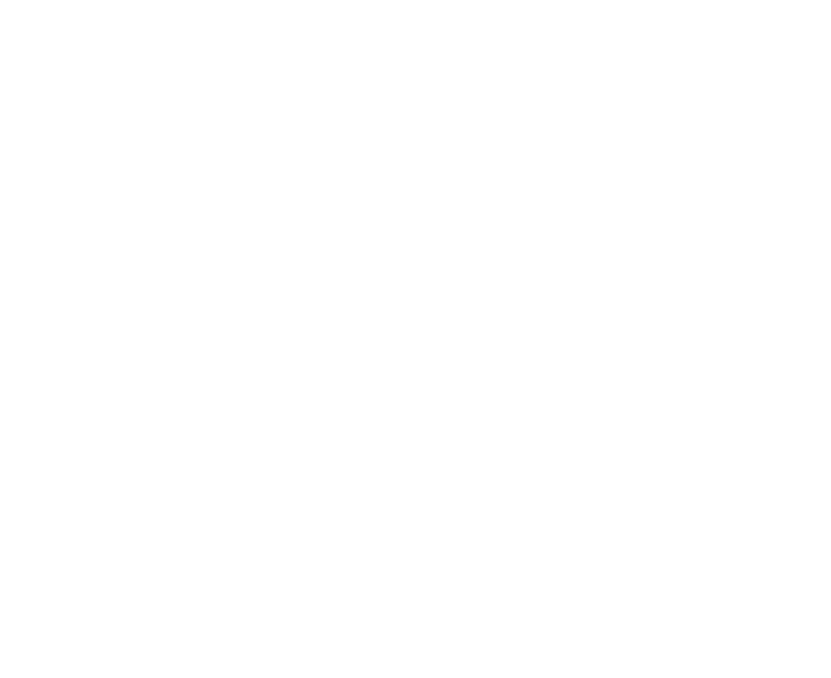
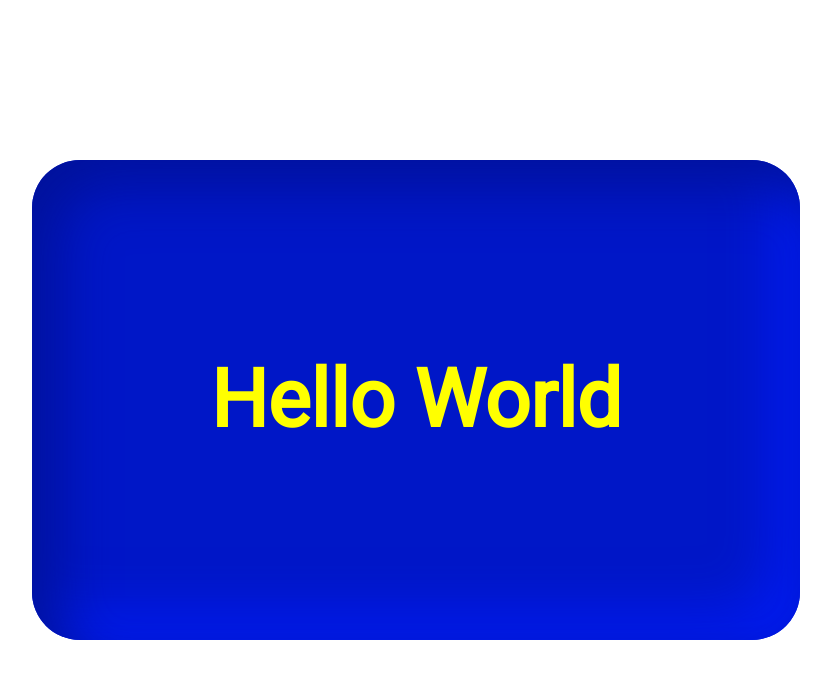
Before and after one commit to takanbi/WEBD2121Fall2022, a plain HTML site: page week2/index.html in a window 1280 px wide. Shown: the whole page, without its empty margins (224-1055 px from the left). Drawn offline with Linux system fonts and the light colour scheme.

Commit message:
added stuff

```diff
--- /dev/null
+++ b/week2/css/mystyles.css
@@ -0,0 +1,55 @@
+@import url("https://fonts.googleapis.com/css2?family=Roboto&display=swap");
+* {
+  padding: 0;
+  margin: 0;
+  box-sizing: border-box;
+}
+#div1 {
+  width: 100%;
+  height: 100vh;
+  display: flex;
+  justify-content: center;
+  align-items: center;
+}
+#section1 {
+  display: flex;
+  justify-content: center;
+  align-items: center;
+  width: 60%;
+  height: 60%;
+  border-radius: 48px;
+  background: #0017c7;
+  box-shadow: inset 26px 26px 56px #00129b, inset -26px -26px 56px #001cf3;
+}
+
+
+@-webkit-keyframes moveH1 {
+  from {
+    top: -100vh;
+  }
+  to {
+    top: 0;
+  }
+}
+
+
+@keyframes moveH1 {
+  from {
+    top: -100vh;
+  }
+  to {
+    top: 0;
+  }
+}
+#heading1 {
+  position: relative;
+  text-align: center;
+  font-family: "Roboto", sans-serif;
+  font-size: 5em;
+  color: yellow;
+
+  -webkit-animation: moveH1 500ms cubic-bezier(0.785, 0.135, 0.15, 0.86);
+
+          animation: moveH1 500ms cubic-bezier(0.785, 0.135, 0.15, 0.86);
+
+}
--- /dev/null
+++ b/week2/css/mystyles2.css
@@ -0,0 +1,74 @@
+@import url("https://fonts.googleapis.com/css2?family=Roboto&display=swap");
+* {
+  padding: 0;
+  margin: 0;
+  -webkit-box-sizing: border-box;
+          box-sizing: border-box;
+}
+#div1 {
+  width: 100%;
+  height: 100vh;
+
+  display: -webkit-box;
+
+  display: -webkit-flex;
+
+  display: -ms-flexbox;
+
+  display: flex;
+  -webkit-box-pack: center;
+  -webkit-justify-content: center;
+      -ms-flex-pack: center;
+          justify-content: center;
+  -webkit-box-align: center;
+  -webkit-align-items: center;
+      -ms-flex-align: center;
+          align-items: center;
+}
+#section1 {
+  display: -webkit-box;
+  display: -webkit-flex;
+  display: -ms-flexbox;
+  display: flex;
+  -webkit-box-pack: center;
+  -webkit-justify-content: center;
+      -ms-flex-pack: center;
+          justify-content: center;
+  -webkit-box-align: center;
+  -webkit-align-items: center;
+      -ms-flex-align: center;
+          align-items: center;
+  width: 60%;
+  height: 60%;
+  border-radius: 48px;
+  background: #0017c7;
+  -webkit-box-shadow: inset 26px 26px 56px #00129b, inset -26px -26px 56px #001cf3;
+          box-shadow: inset 26px 26px 56px #00129b, inset -26px -26px 56px #001cf3;
+}
+
+@-webkit-keyframes moveH1 {
+  from {
+    top: -100vh;
+  }
+  to {
+    top: 0;
+  }
+}
+
+@keyframes moveH1 {
+  from {
+    top: -100vh;
+  }
+  to {
+    top: 0;
+  }
+}
+#heading1 {
+  position: relative;
+  text-align: center;
+  font-family: "Roboto", sans-serif;
+  font-size: 5em;
+  color: yellow;
+  -webkit-animation: moveH1 500ms cubic-bezier(0.785, 0.135, 0.15, 0.86);
+          animation: moveH1 500ms cubic-bezier(0.785, 0.135, 0.15, 0.86);
+}
--- /dev/null
+++ b/week2/css/style.scss
@@ -0,0 +1,4 @@
+#section1 {border-radius: 48px;
+background: #0017c7;
+box-shadow: inset 26px 26px 56px #00129b,
+            inset -26px -26px 56px #001cf3;}
--- a/week2/index.html
+++ b/week2/index.html
@@ -5,8 +5,14 @@
     <meta http-equiv="X-UA-Compatible" content="IE=edge">
     <meta name="viewport" content="width=device-width, initial-scale=1.0">
     <title>WEBD2121-Week2</title>
+    <link rel="stylesheet" href="css/style.css">
+    <link rel="stylesheet" href="css/mystyles2.css">
 </head>
 <body>
-
+    <div id="div1">
+        <section id="section1">
+            <h1 id="heading1">Hello World</h1>
+        </section>
+    </div>
 </body>
 </html>
```
Also changed, not shown: week2/css/style.css (added), 2 other files.
